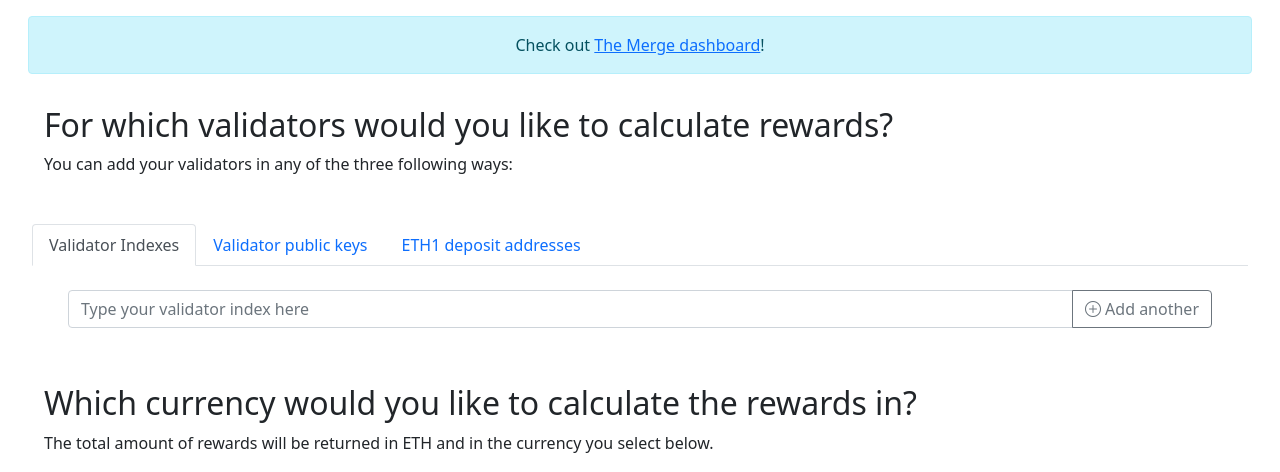
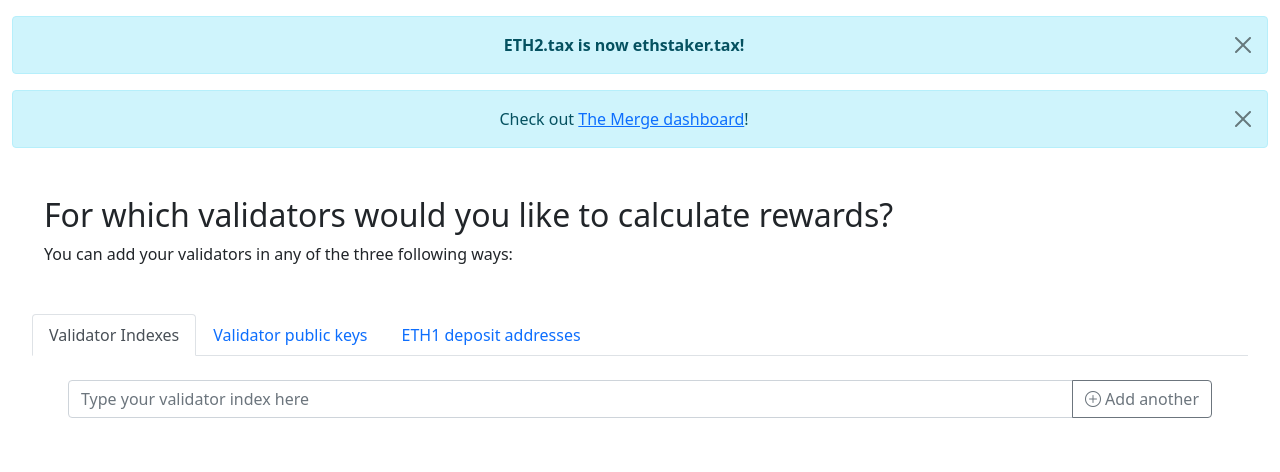
Before and after one commit to serenita-org/ethstaker.tax, a Python web app: template src/frontend/templates/root.html in a window 1280 px wide. Shown: the top 472 px of the page. Run offline with Jinja, Linux system fonts and the light colour scheme; the template is opened without the code that fills it, so the values that code supplies are empty.

Commit message:
ETH2.tax -> ethstaker.tax

```diff
--- a/etc/grafana/provisioning/dashboards/default.yml
+++ b/etc/grafana/provisioning/dashboards/default.yml
@@ -1,7 +1,7 @@
 apiVersion: 1
 
 providers:
-  - name: eth2taxProvider # A uniquely identifiable name for the provider
+  - name: ethStakertaxProvider # A uniquely identifiable name for the provider
     folder: Services      # The folder where to place the dashboards
     type: file
     options:
--- a/src/api/app.py
+++ b/src/api/app.py
@@ -16,7 +16,7 @@
 
 
 app = FastAPI(
-    title="ETH2.tax API",
+    title="ethstaker.tax API",
     description="The API that is used by the frontend. Feel free to use it, "
     "but the spec is not completely stable yet, there may still be breaking "
     "changes in the next few months while it is being stabilized. If you'd "
--- a/src/frontend/templates/root.html
+++ b/src/frontend/templates/root.html
@@ -28,15 +28,20 @@
     <link rel="stylesheet" href="/static/app.css">
     <script src="/static/app.js"></script>
 
-    <title>ETH2 Staking Rewards Calculator</title>
+    <title>Ethereum Staking Rewards Calculator</title>
 </head>
 <body>
 
-<div class="container-fluid">
+<div class="container-fluid mt-3">
+    <div class="alert alert-info text-center alert-dismissible fade show" role="alert">
+      <strong>ETH2.tax is now ethstaker.tax!</strong>
+      <button type="button" class="btn-close" data-bs-dismiss="alert" aria-label="Close"></button>
+    </div>
+    <div class="alert alert-info text-center alert-dismissible fade show" role="alert">
+      Check out <a href="/merge">The Merge dashboard</a>!
+      <button type="button" class="btn-close" data-bs-dismiss="alert" aria-label="Close"></button>
+    </div>
     <div class="p-3">
-        <div class="alert alert-info text-center" role="alert">
-          Check out <a href="/merge">The Merge dashboard</a>!
-        </div>
     <!--
         <div class="alert alert-warning" role="alert">
           Dear visitors, I apologize but my node at home went down and therefore the site doesn't currently work 😔
@@ -168,7 +173,7 @@
     <footer class="footer mt-auto py-3 bg-light">
         <div class="row">
             <div class="col-sm">
-                <a class="btn btn-outline-primary" href="https://gitcoin.co/grants/2148/eth2tax-tax-information-for-stakers" role="button" target="_blank">
+                <a class="btn btn-outline-primary" href="https://gitcoin.co/grants/2148/ethstakertax-tax-information-for-stakers" role="button" target="_blank">
                     <i class="bi-currency-dollar"></i>
                     Support this website
                 </a>
@@ -188,7 +193,7 @@
                 </a>
             </div>
             <div class="col-sm">
-                <a class="btn btn-outline-primary float-end" href="https://github.com/eth2353/eth2.tax/issues" role="button" target="_blank">
+                <a class="btn btn-outline-primary float-end" href="https://github.com/eth2353/ethstaker.tax/issues" role="button" target="_blank">
                     <i class="bi-exclamation-circle"></i>
                     Report an issue
                 </a>
```
Also changed, not shown: README.MD, etc/grafana/dashboards/eth2tax_overview.json, 1 other file.
